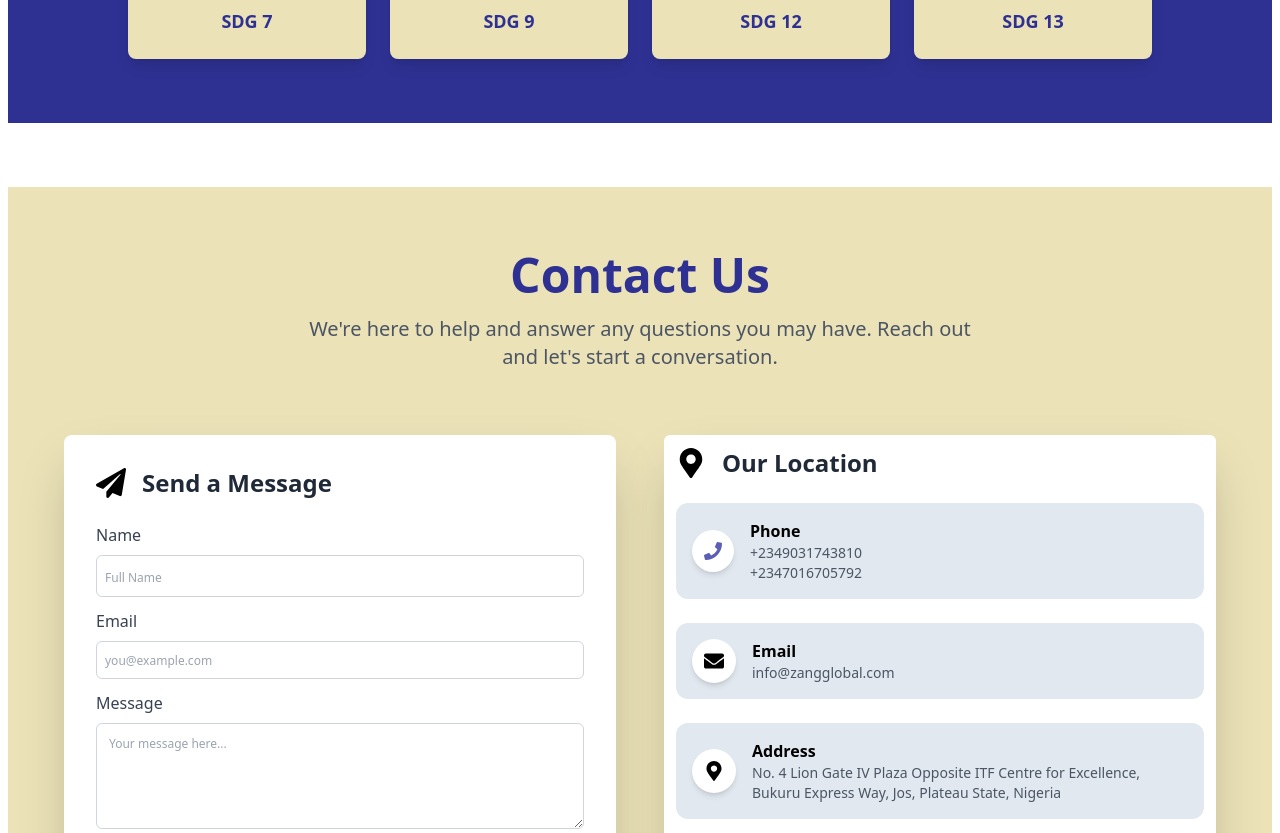
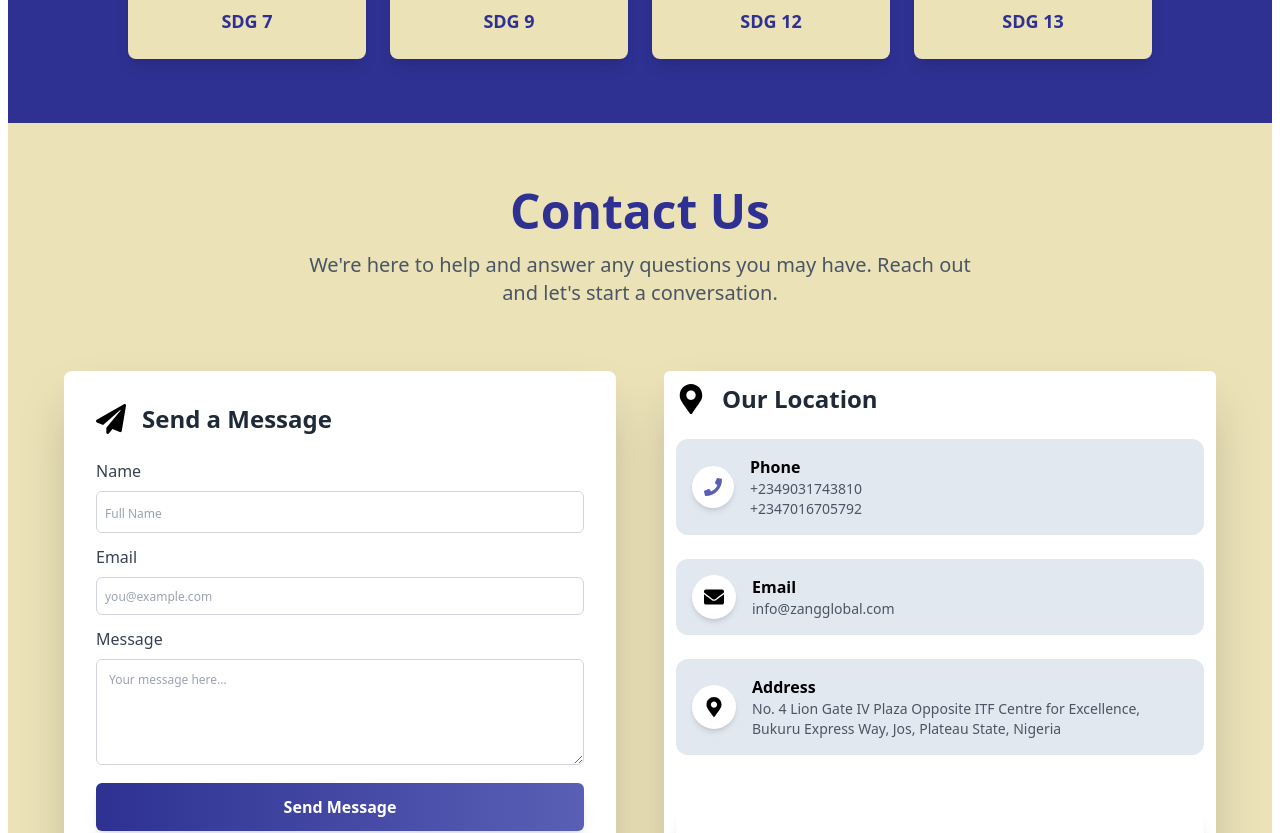
Before and after one commit to dmahub-tech/zangglobal, a React (Vite) app: page / in a window 1280 px wide. Shown: the part 3552-4385 px from the top of the page. Built offline with nearby package versions, Linux system fonts and the light colour scheme; grey boxes are pictures that could not be loaded.

Commit message:
final push

```diff
--- a/src/pages/user/contact.jsx
+++ b/src/pages/user/contact.jsx
@@ -55,7 +55,7 @@
     <div className={`${pathLocation.pathname ==="/"?"hidden":""}`}>
 
     </div>
-    <div id="contact" className="bg-mutedSecondary  to-blue-50 min-h-screen mt-16">
+    <div id="contact" className="bg-mutedSecondary  to-blue-50 min-h-screen">
 
       <div className="container mx-auto px-4 py-16">
         {showSuccess && (
```
